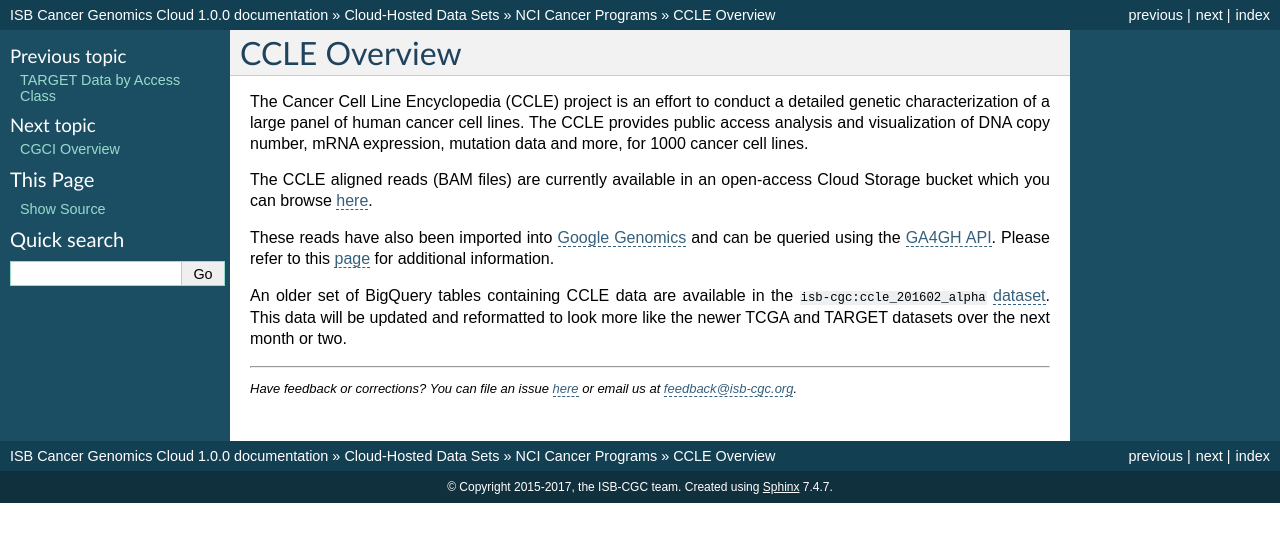
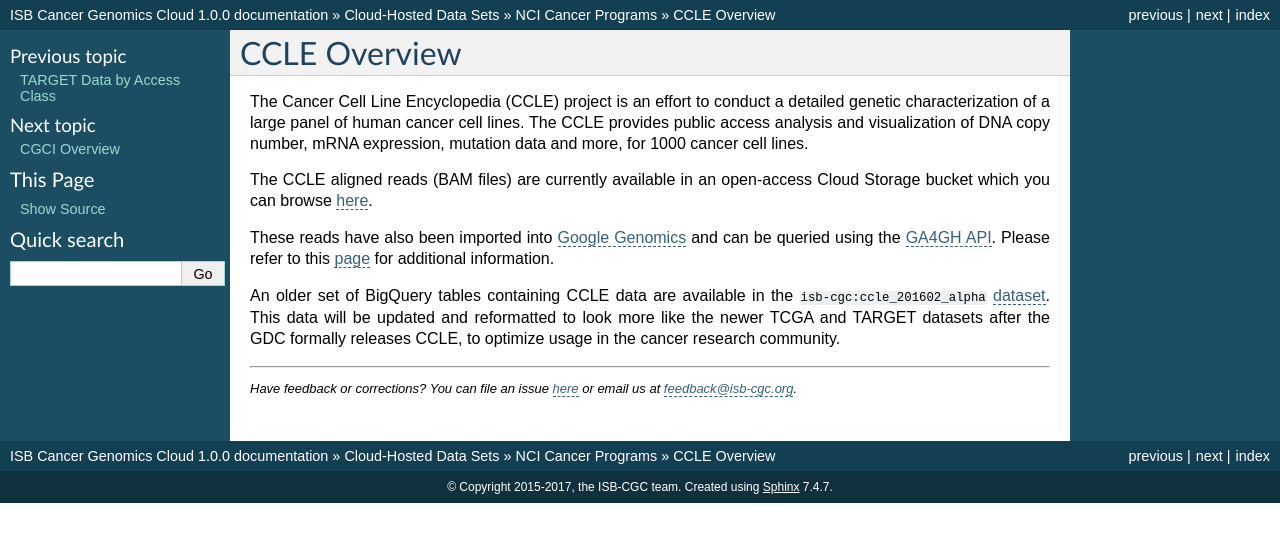
Before and after one commit to isb-cgc/readthedocs, a Sphinx documentation site: the page built from docs/source/sections/data/CCLE_top.rst, in a window 1280 px wide. Shown: the top 542 px of the page. Built offline with Sphinx 7.4.7, drawn with Linux system fonts in a browser that asks for light colours; pages that are not in the unit, such as notebooks, are missing from menus.

Commit message:
updated final sentance

```diff
--- a/docs/source/sections/data/CCLE_top.rst
+++ b/docs/source/sections/data/CCLE_top.rst
@@ -19,5 +19,5 @@ for additional information.
 An older set of BigQuery tables containing CCLE data are available in the
 ``isb-cgc:ccle_201602_alpha``
 `dataset <https://bigquery.cloud.google.com/dataset/isb-cgc:ccle_201602_alpha>`_.
-This data will be updated and reformatted to look more like the newer TCGA
-and TARGET datasets over the next month or two.
+This data will be updated and reformatted to look more like the newer TCGA and TARGET datasets after the GDC formally releases CCLE, to
+optimize usage in the cancer research community.
```
